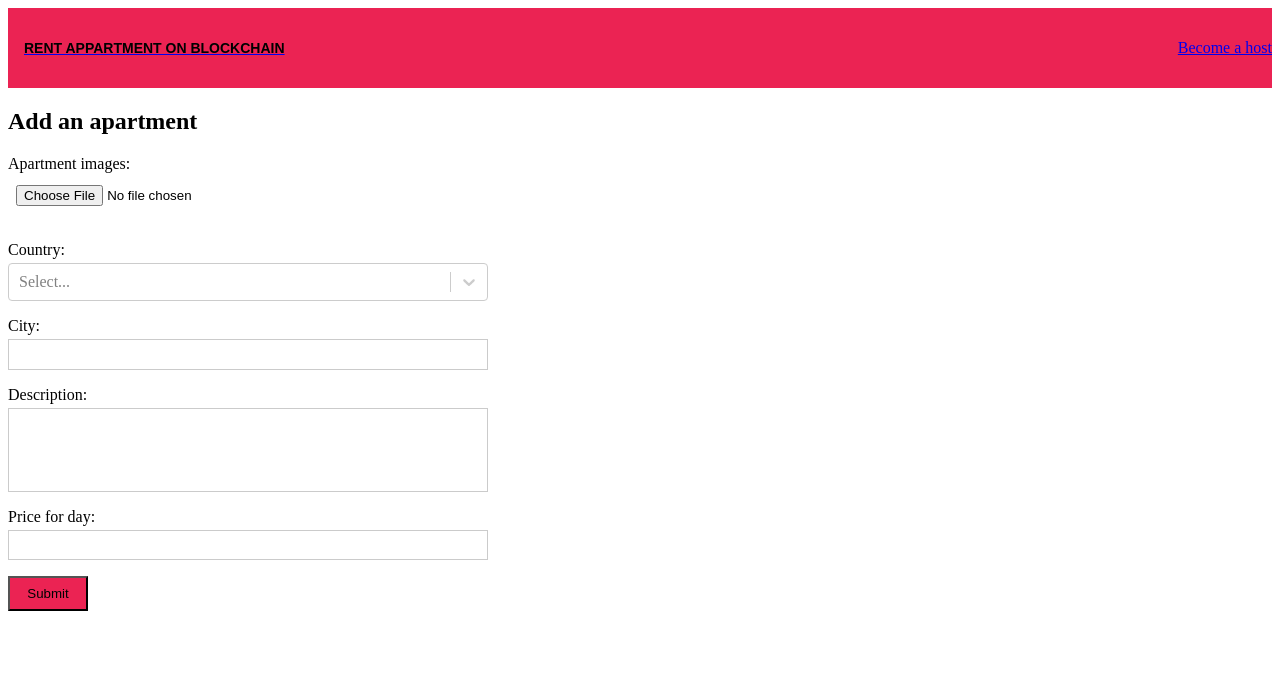
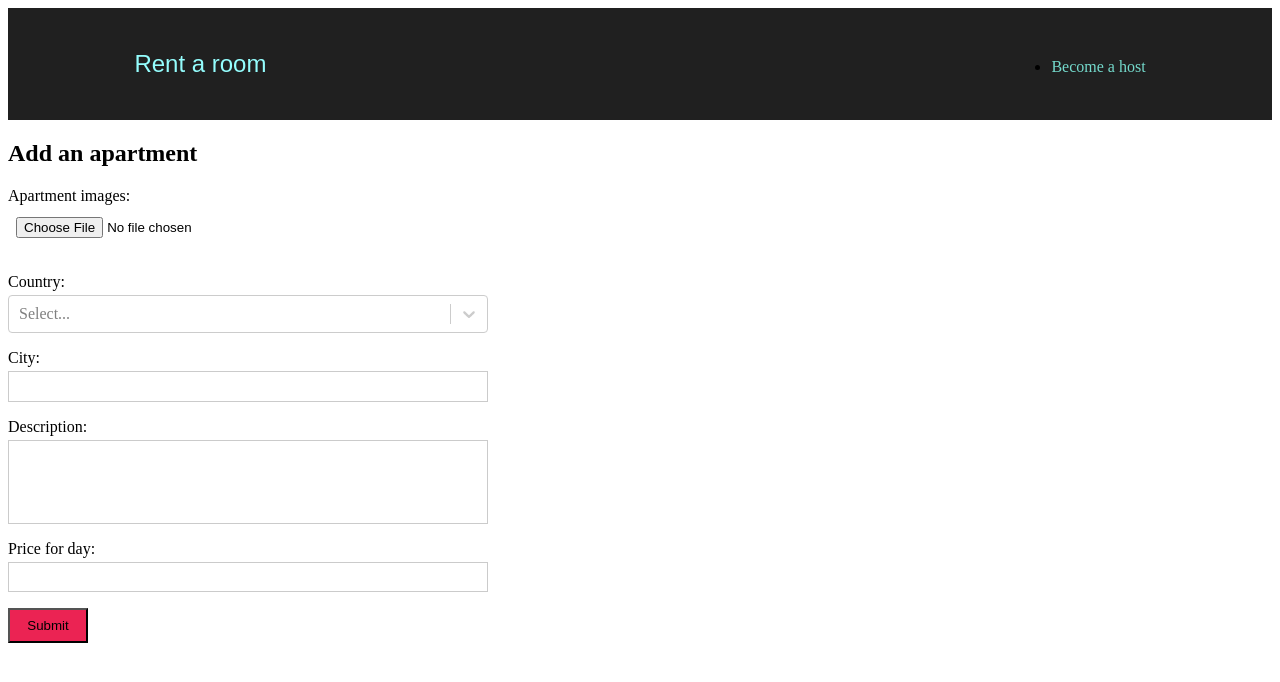
Before and after one commit to jokertrip/rent-apartment-blockchain, a Next.js app: page /new-room in a window 1280 px wide. Shown: the top 682 px of the page. Built offline with nearby package versions, Linux system fonts and the light colour scheme; what ipfs-http-client would draw is missing.

Commit message:
add some style

```diff
--- a/components/layout/Header.module.css
+++ b/components/layout/Header.module.css
@@ -1,8 +1,29 @@
 .header {
-    width: 100%;
+    display: flex;
+    justify-content: space-between;
+    align-items: baseline;
+    padding: 1rem 10%;
     height: 5rem;
+    background-color: #202020;
+}
+
+.logo {
+    font-size: 1.5rem;
+    font-family: 'Fira', sans-serif;
+    height: 100%;
     display: flex;
+    justify-content: center;
     align-items: center;
-    justify-content: space-between;
-    background-color: #EB2353;
+    color: #94fdfd;
 }
+
+.logo a {
+    text-decoration: none;
+    color: #94fdfd;
+}
+
+.navigation a {
+    text-decoration: none;
+    color: #74dacc;
+    font-size: 1rem;
+}
--- a/components/layout/Header.tsx
+++ b/components/layout/Header.tsx
@@ -1,18 +1,21 @@
 import Link from 'next/link';
 
-import Logo from './Logo';
 import classes from './Header.module.css'
 
 const Header = () => {
     return (
-        <div className={classes.header}>
-            <Link href='/'>
-                <a>
-                    <Logo />
-                </a>
-            </Link>
-            <Link href='/new-room'>Become a host</Link>
-        </div>
+        <header className={classes.header}>
+            <div className={classes.logo}>
+                <Link href='/'>Rent a room</Link>
+            </div>
+            <nav className={classes.navigation}>
+                <ul>
+                    <li>
+                        <Link href='/new-room'>Become a host</Link>
+                    </li>
+                </ul>
+            </nav>
+        </header>
     )
 }
 
--- a/components/layout/Layout.tsx
+++ b/components/layout/Layout.tsx
@@ -1,5 +1,5 @@
 import Header from './Header'
-import React from 'react'
+import React, { Fragment } from 'react'
 
 type Props = {
     children?: React.ReactNode;
@@ -7,10 +7,10 @@ type Props = {
 
 const Layout = ({children}:Props) => {
     return (
-        <div>
+        <Fragment>
             <Header />
             {children}
-        </div>
+        </Fragment>
     )
 }
 export default Layout
--- a/components/layout/Logo.module.css
+++ /dev/null
@@ -1,8 +0,0 @@
-.logo {
-    text-transform: uppercase;
-    font-size: 14px;
-    font-weight: bold;
-    font-family: 'Oswald', sans-serif;
-    color: black;
-    margin-left: 1rem;
-}
--- a/components/layout/Logo.tsx
+++ /dev/null
@@ -1,7 +0,0 @@
-import classes from './Logo.module.css';
-
-function Logo() {
-    return <div className={classes.logo}>Rent appartment on blockchain</div>;
-}
-
-export default Logo;
--- a/pages/index.tsx
+++ b/pages/index.tsx
@@ -9,9 +9,9 @@ const Home: NextPage = () => {
     React.useEffect(()=>{
         try{
             const func = async () =>{
-                let factoryL = factory()
-                if(factoryL){
-                    const deployedApartments = await factoryL.methods.getDeployedApartments().call();
+                let _factory = factory()
+                if(_factory){
+                    const deployedApartments = await _factory.methods.getDeployedApartments().call();
                     setApartments(deployedApartments)
                 }
             }
--- a/pages/new-room/index.tsx
+++ b/pages/new-room/index.tsx
@@ -8,7 +8,6 @@ import { AiOutlineCloseCircle } from "react-icons/ai";
 import classes from "./index.module.css";
 import selectOptions from '../../data.json'
 import {factory, web3} from '../../ethereum/web3utils';
-import {element} from "prop-types";
 
 interface FormInputs {
     image: FileList;
@@ -32,10 +31,10 @@ const NewRoom: NextPage = () => {
     const onSubmit = async (data: FormInputs) => {
         setLoading(true)
         try {
-            let web3L = web3()
-            let factoryL = factory()
-            const accounts = await web3L.eth.getAccounts();
-            await factoryL.methods
+            let _web3 = web3()
+            let _factory = factory()
+            const accounts = await _web3!.eth.getAccounts();
+            await _factory.methods
                 .createApartment(fileUrlArr, data.country.label, data.city, data.description, data.priceForDay)
                 .send({
                     from: accounts[0],
```
Also changed, not shown: components/card/Card.tsx (+5 -2 lines), pages/room/index.module.css (added), pages/room/index.tsx (added).
